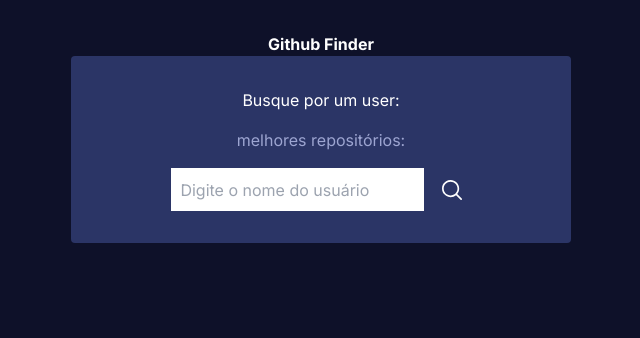
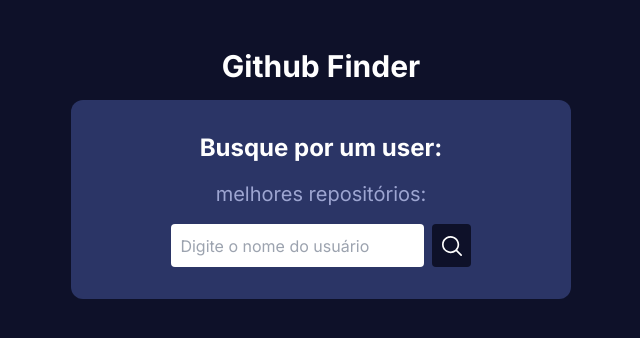
Before and after one commit to Tr0ya7/github_profile_founder, a Next.js app: page / in a window 1280 px wide. Shown: the top 338 px of the page, without its empty margins (319-959 px from the left). Built offline with nearby package versions, Linux system fonts and the light colour scheme.

Commit message:
primeira tela terminada

```diff
--- a/components/search/search.tsx
+++ b/components/search/search.tsx
@@ -2,27 +2,30 @@
 import { useEffect, useState } from "react"
 import MagnifyingGlass from "@/public/icons/magnifyingGlass"
 
-type search = { userFind: (data: object) => void }
+type search = { userFind: (data: object | null) => void; isLoading: (visible: boolean) => void }
 
-const Search = ({ userFind }: search) => {
+const Search = ({ userFind, isLoading }: search) => {
     const [user, setUser] = useState<string>('')
-    const [data, setData] = useState<object>({})
+    const [data, setData] = useState<object | null>({})
+    const [isLoadingData, setIsLoadingData] = useState<boolean>(false)
+
+    isLoading(isLoadingData)
 
     useEffect(() => { userFind(data) }, [data])
 
-    const handleSubmit = () => Api(user, setData)
+    const handleSubmit = () => Api(user, setData, setIsLoadingData)
 
     return (
-        <section className="bg-[#2b3566] p-8 rounded flex flex-col justify-center items-center gap-4 mb-6">
-            <h2>
+        <section className="bg-[#2b3566] p-8 rounded-xl flex flex-col justify-center items-center gap-4 mb-6">
+            <h2 className="font-bold text-2xl">
                 Busque por um user:
             </h2>
-            <p className="text-center text-[#9da5d1]">
+            <p className="text-center text-[#9da5d1] text-xl">
                 melhores repositórios:
             </p>
             <div className="flex gap-[.5rem] rounded border-0 text-[#2b3566]">
-                <input className="p-[.6rem]" type="text" placeholder="Digite o nome do usuário" onChange={(event) => setUser(event.target.value)} onKeyDown={(event) => event.key === 'Enter' && handleSubmit()} />
-                <button className="p-[.6rem]" onClick={() => handleSubmit()}>
+                <input className="p-[.6rem] rounded" type="text" placeholder="Digite o nome do usuário" onChange={(event) => setUser(event.target.value)} onKeyDown={(event) => event.key === 'Enter' && handleSubmit()} />
+                <button className="p-[.6rem] rounded bg-[#0e1129]" onClick={() => handleSubmit()}>
                     <MagnifyingGlass />
                 </button>
             </div>
--- a/components/userProfile/index.tsx
+++ b/components/userProfile/index.tsx
@@ -6,7 +6,7 @@
 const UserProfile = (props: user) => {
     return (
         props.login !== undefined ? (
-            <section className="bg-[#2b3566] p-[2rem] rounded flex flex-col items-center justify-center gap-[1.2rem]">
+            <section className="bg-[#2b3566] p-[2rem] rounded-xl flex flex-col items-center justify-center gap-[1.2rem]">
                 <img className="w-[140px] h-[140px] border-4 border-[#644aff] rounded-full" src={ props.avatar_url || '' } width={50} height={50} alt={ props.location || 'No location' } />
                 <h2 className="flex items-center gap-[.4rem]">
                     { props.login }
@@ -32,7 +32,7 @@
                         </p>
                     </div>
                 </div>
-                <Link className="text-center bg-[#644aff] p-[1rem] rounded opacity-80 duration-300 hover:opacity-100" href={`/repos/${ props.login }`}>
+                <Link className="text-center bg-[#644aff] p-[1rem] rounded opacity-80 duration-300 hover:opacity-100" href={`/repositores/${ props.login }`}>
                     Melhores projetos
                 </Link>
             </section>
--- a/pages/index.tsx
+++ b/pages/index.tsx
@@ -1,6 +1,7 @@
 import Search from "@/components/search/search"
 import UserProfile from "@/components/userProfile"
 import { user } from "@/globalTypes"
+import Loading from "@/public/icons/loading"
 import { Inter } from "next/font/google"
 import { useState } from "react"
 
@@ -8,15 +9,17 @@
 
 const Home = () => {
     const [userFind, setUserFind] = useState<user | null>(null)
+    const [isLoading, setIsLoading] = useState<boolean>(false)
     console.log(userFind)
 
     return (
         <main className={`min-h-screen flex-col p-[2rem] font-sans bg-[#0e1129] text-white ${inter.className}`}>
             <section className="max-w-[500px] m-auto">
-                <h1 className="text-center bottom-[1rem] font-bold">
+                <h1 className="text-center bottom-[1rem] font-bold text-3xl p-4">
                     Github Finder
                 </h1>
-                <Search userFind={(user: any) => setUserFind(user)} />
+                <Search userFind={(user: any) => setUserFind(user)} isLoading={setIsLoading} />
+                {isLoading && userFind !== null && <span className="flex justify-center items-center"><Loading /></span>}
                 {userFind !== null ? <UserProfile {...userFind} /> : 'User não encotrado'}
             </section>
         </main>
--- /dev/null
+++ b/pages/repositores/[user].tsx
@@ -0,0 +1,7 @@
+const Repositores = () => (
+    <section>
+        teste
+    </section>
+)
+
+export default Repositores
--- /dev/null
+++ b/public/icons/loading.tsx
@@ -0,0 +1,18 @@
+const Loading = () => (
+    <svg className="animate-spin" fill="#ffffff" version="1.1" id="Capa_1" xmlns="http://www.w3.org/2000/svg" width="50px" height="50px" viewBox="0 0 26.349 26.35">
+        <g>
+            <g>
+                <circle cx="13.792" cy="3.082" r="3.082" />
+                <circle cx="13.792" cy="24.501" r="1.849" />
+                <circle cx="6.219" cy="6.218" r="2.774" />
+                <circle cx="21.365" cy="21.363" r="1.541" />
+                <circle cx="3.082" cy="13.792" r="2.465" />
+                <circle cx="24.501" cy="13.791" r="1.232" />
+                <path d="M4.694,19.84c-0.843,0.843-0.843,2.207,0,3.05c0.842,0.843,2.208,0.843,3.05,0c0.843-0.843,0.843-2.207,0-3.05C6.902,18.996,5.537,18.988,4.694,19.84z" />
+                <circle cx="21.364" cy="6.218" r="0.924" />
+            </g>
+        </g>
+    </svg>
+)
+
+export default Loading
--- a/tailwind.config.ts
+++ b/tailwind.config.ts
@@ -5,6 +5,7 @@
     "./pages/**/*.{js,ts,jsx,tsx,mdx}",
     "./components/**/*.{js,ts,jsx,tsx,mdx}",
     "./app/**/*.{js,ts,jsx,tsx,mdx}",
+    "./public/**/*.{js,ts,jsx,tsx,mdx}"
   ],
   theme: {
     extend: { }
--- a/utils/api/index.ts
+++ b/utils/api/index.ts
@@ -3,13 +3,15 @@
 import axios from "axios"
 import { Dispatch, SetStateAction } from "react"
 
-export const Api = async (username: string, setter: Dispatch<SetStateAction<object | null>>) => {
+export const Api = async (username: string, setter: Dispatch<SetStateAction<object | null>>, isLoadingSetter: Dispatch<SetStateAction<boolean>>) => {
     try {
-        const res = await axios.get(`https://api.github.com/users/${username}`)
+        isLoadingSetter(true)
+
+        const res = await axios.get(`https://api.github.com/users/${ username }`)
         const { avatar_url, login, location, followers, following } = res.data
         const userData: user = { avatar_url, login, location, followers, following }
 
-        return setter(userData), UserProfile(userData)
+        return setter(userData), UserProfile(userData), isLoadingSetter(false)
     } catch (error) {
         if (axios.isAxiosError(error)) {
             if (error.response?.status === 404) return setter(null)
```
